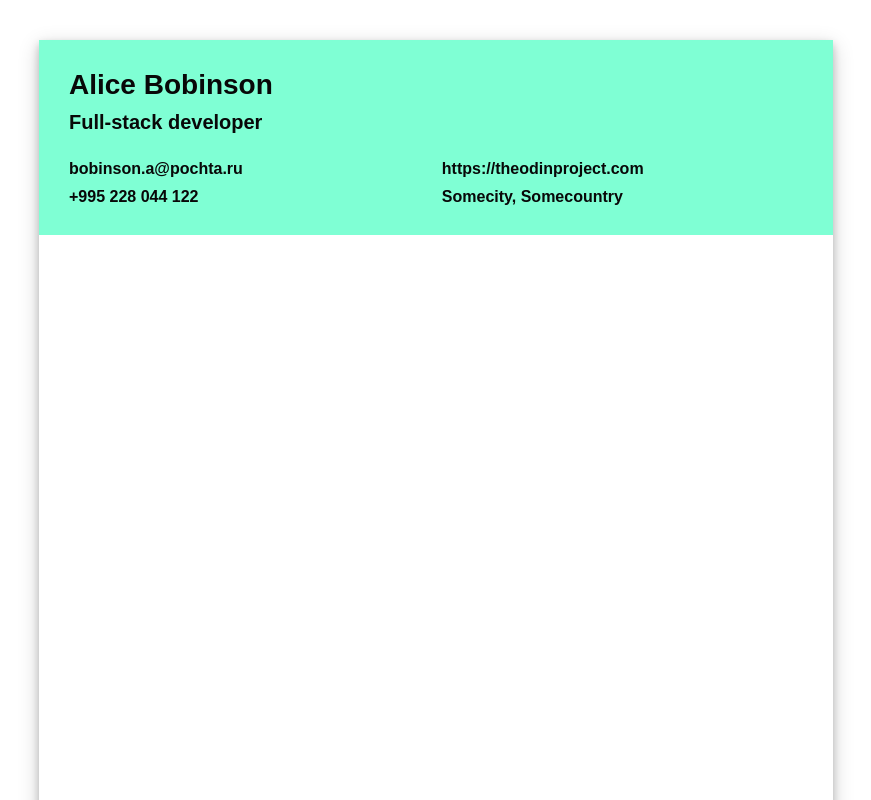
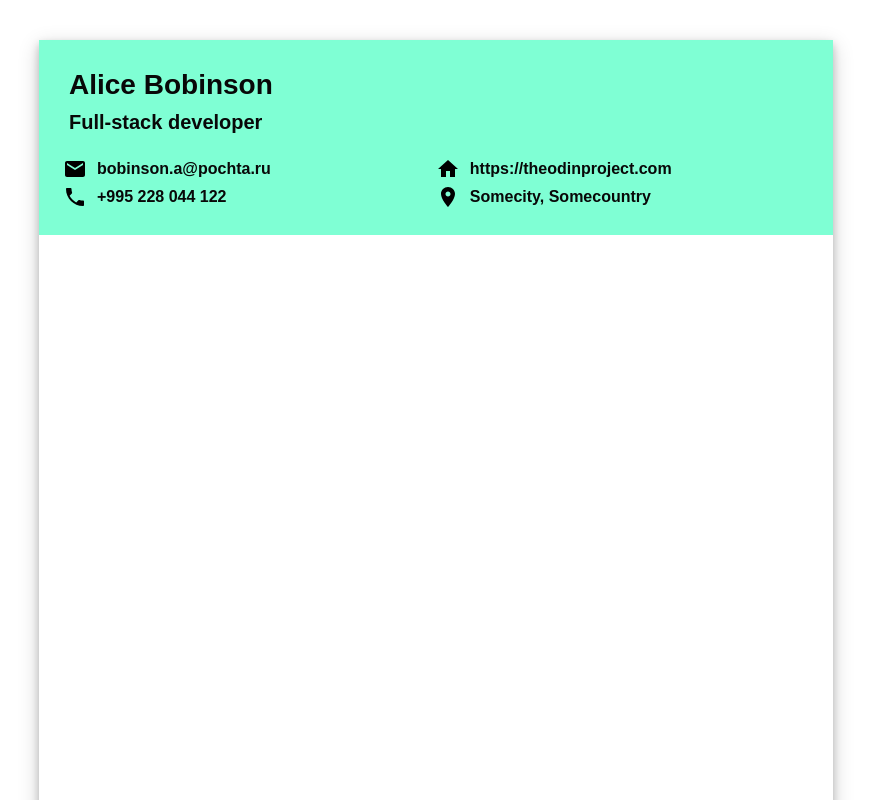
Before and after one commit to utkabulka/cv-application, a React (Vite) app: page / in a window 1280 px wide. Shown: the top 800 px of the page, without its empty margins (17-888 px from the left). Built offline with nearby package versions, Linux system fonts and the light colour scheme; the HTML template or start-up script is replaced by a standard one.

Commit message:
add icons to inputfield

```diff
--- a/src/App.jsx
+++ b/src/App.jsx
@@ -1,8 +1,12 @@
-import { useState } from 'react';
+import { useState } from 'react'
 
-import AddHomeIcon from '@mui/icons-material/AddHome';
-import InputField from './components/InputField';
-import './styles/App.css';
+import EmailIcon from '@mui/icons-material/Email'
+import HomeIcon from '@mui/icons-material/Home'
+import PhoneIcon from '@mui/icons-material/Phone'
+import RoomIcon from '@mui/icons-material/Room'
+import { SvgIcon } from '@mui/material'
+import InputField from './components/InputField'
+import './styles/App.css'
 
 function App() {
   const [personalInformation, setPersonalInformation] = useState({
@@ -28,6 +32,7 @@ function App() {
           <div className='personal'>
             {/* TODO: smol icons */}
             <div className='name-role-block'>
+              {/* <SvgIcon component={AddHomeIcon} /> */}
               <InputField
                 label='Full name'
                 name='fullName'
@@ -48,12 +53,14 @@ function App() {
                 <InputField
                   label='E-mail'
                   name='email'
+                  icon={EmailIcon}
                   value={personalInformation.email}
                   onChange={handlePersonalInformationChange}
                 />
                 <InputField
                   label='Phone number'
                   name='phoneNumber'
+                  icon={PhoneIcon}
                   value={personalInformation.phoneNumber}
                   onChange={handlePersonalInformationChange}
                 />
@@ -62,21 +69,21 @@ function App() {
                 <InputField
                   label='Website'
                   name='website'
+                  icon={HomeIcon}
                   value={personalInformation.website}
                   onChange={handlePersonalInformationChange}
                 />
                 <InputField
                   label='Location'
                   name='location'
+                  icon={RoomIcon}
                   value={personalInformation.location}
                   onChange={handlePersonalInformationChange}
                 />
               </div>
             </div>
           </div>
-          <div className='section'>
-
-          </div>
+          <div className='section'></div>
         </div>
       </div>
     </>
--- a/src/components/InputField.jsx
+++ b/src/components/InputField.jsx
@@ -1,9 +1,11 @@
+import { SvgIcon } from '@mui/material'
 import '../styles/InputField.css'
 
 function InputField({
   label = 'Input field label',
   name = '',
   value = '',
+  icon = null,
   fontSize = 16,
   onChange = () => {},
 }) {
@@ -11,6 +13,8 @@ function InputField({
     fontSize: fontSize + 'px',
   }
   return (
+    <div className="input-field-wrapper">
+      {icon != null ? <SvgIcon component={icon} /> : null}
       <input
         placeholder={label}
         title={label}
@@ -19,6 +23,7 @@ function InputField({
         style={fontSize === 16 ? null : fieldStyle}
         onChange={onChange}
       ></input>
+    </div>
   )
 }
 
--- a/src/styles/InputField.css
+++ b/src/styles/InputField.css
@@ -1,8 +1,3 @@
-.input-field {
-  display: flex;
-  flex-direction: column;
-}
-
 input {
   background-color: #ffffff00;
   border: none;
@@ -10,4 +5,13 @@ input {
   margin: 4px;
   font-weight: 600;
   font-size: 16px;
+  flex: 1;
 }
+
+.input-field-wrapper {
+  display: flex;
+  flex-direction: row;
+  align-items: center;
+  justify-content: left;
+  gap: 4px;
+}
```
Lines whose indentation alone changed are shown as unchanged.
